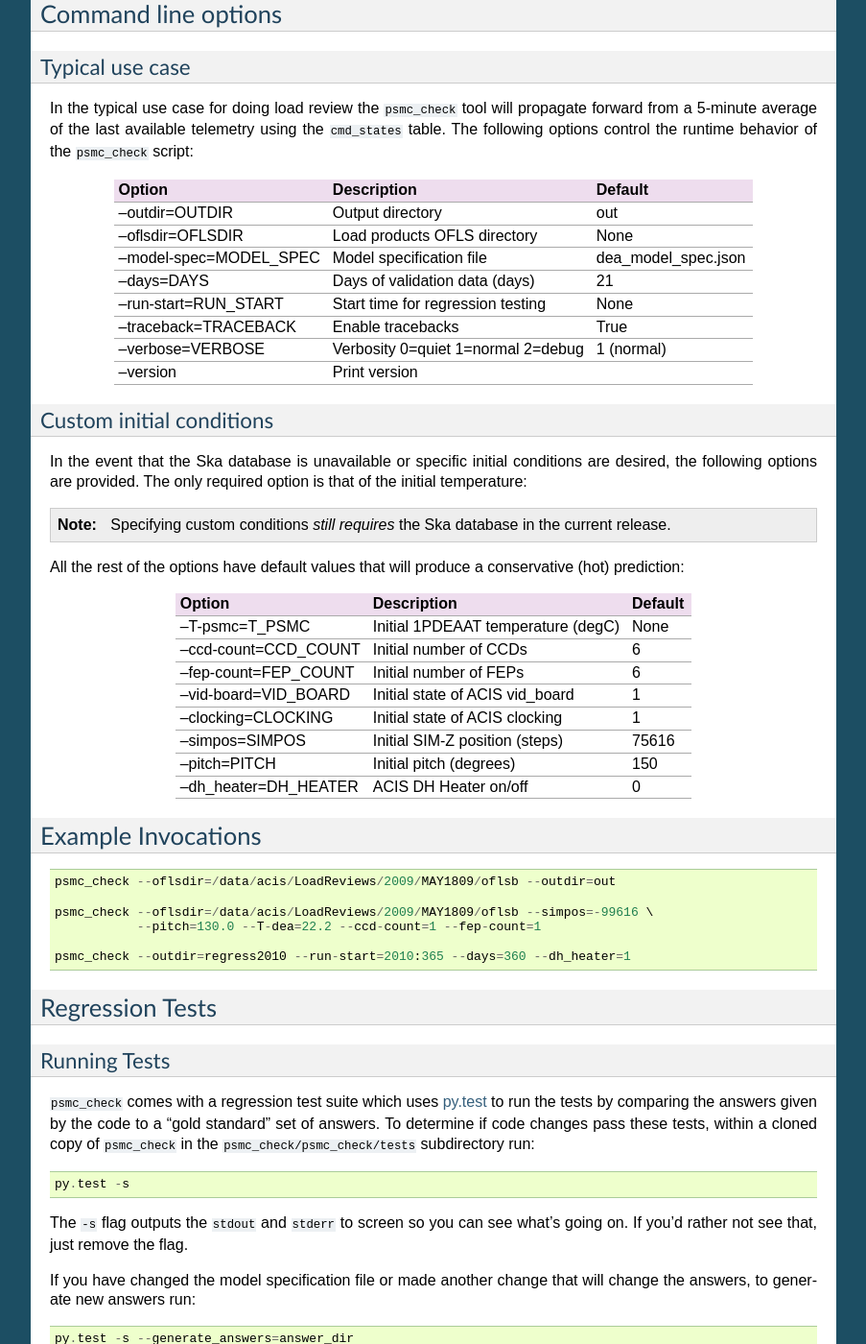
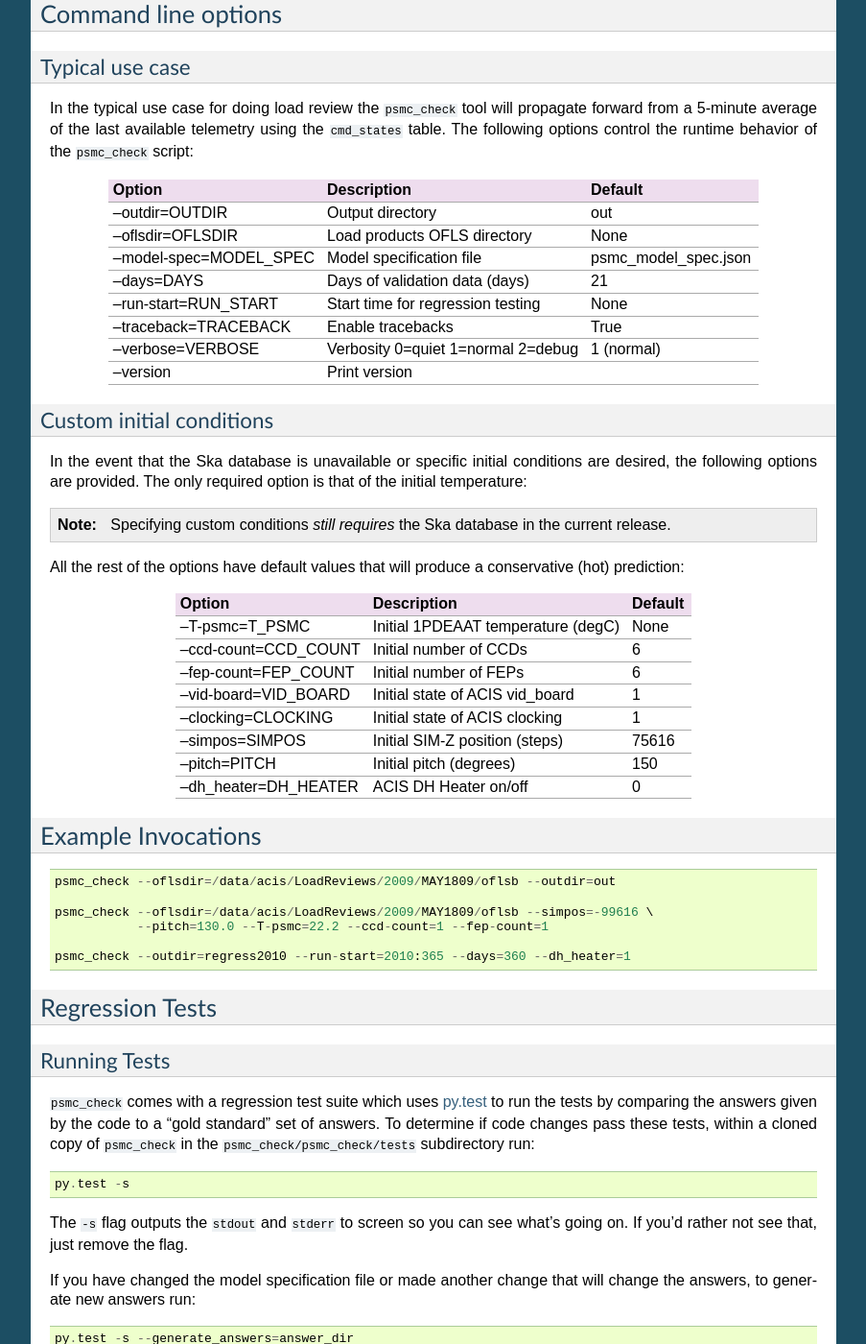
Before and after one commit to jzuhone/psmc_check, a Sphinx documentation site: the page built from doc/index.rst, in a window 1280 px wide and 1400 px high, scrolled down 920 px. Shown: the whole window at 96% size, without its empty margins (198-1101 px from the left). Built offline with Sphinx 7.4.7, drawn with Linux system fonts in a browser that asks for light colours.

Commit message:
Fixing docs

```diff
--- a/doc/conf.py
+++ b/doc/conf.py
@@ -159,7 +159,7 @@ html_show_sourcelink = False
 #html_file_suffix = ''
 
 # Output file base name for HTML help builder.
-htmlhelp_basename = 'deadoc'
+htmlhelp_basename = 'psmcdoc'
 
 
 # -- Options for LaTeX output --------------------------------------------------
--- a/doc/index.rst
+++ b/doc/index.rst
@@ -74,7 +74,7 @@ Option                    Description                        Default
 ========================= ================================== ===================
   --outdir=OUTDIR         Output directory                   out
   --oflsdir=OFLSDIR       Load products OFLS directory       None
-  --model-spec=MODEL_SPEC Model specification file           dea_model_spec.json
+  --model-spec=MODEL_SPEC Model specification file           psmc_model_spec.json
   --days=DAYS             Days of validation data (days)     21
   --run-start=RUN_START   Start time for regression testing  None
   --traceback=TRACEBACK   Enable tracebacks                  True
@@ -117,7 +117,7 @@ Example Invocations
   psmc_check --oflsdir=/data/acis/LoadReviews/2009/MAY1809/oflsb --outdir=out
 
   psmc_check --oflsdir=/data/acis/LoadReviews/2009/MAY1809/oflsb --simpos=-99616 \
-             --pitch=130.0 --T-dea=22.2 --ccd-count=1 --fep-count=1
+             --pitch=130.0 --T-psmc=22.2 --ccd-count=1 --fep-count=1
 
   psmc_check --outdir=regress2010 --run-start=2010:365 --days=360 --dh_heater=1
 
```
